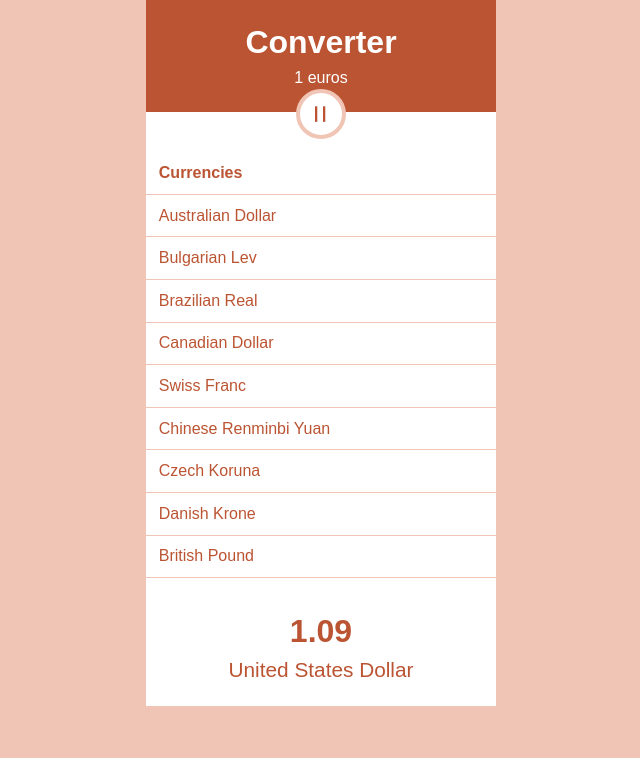
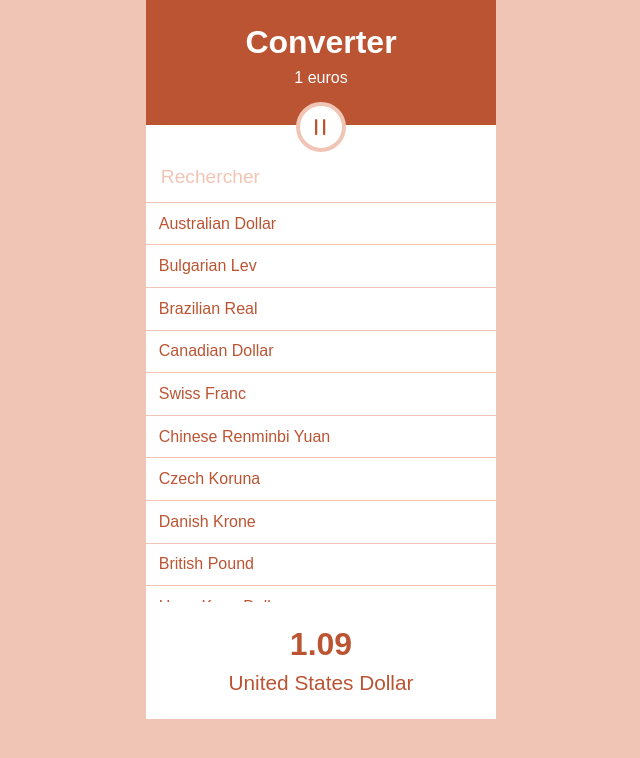
Before and after one commit to AlexandreGomesDaSilva/Currency-Converter, a React (Vite) app: page / in a window 1280 px wide. Shown: the top 758 px of the page, without its empty margins (319-959 px from the left). Built offline with nearby package versions, Linux system fonts and the light colour scheme.

Commit message:
Setting up controlled input : adding it to state + control on read/ on write

```diff
--- a/src/components/App/App.jsx
+++ b/src/components/App/App.jsx
@@ -20,11 +20,14 @@
       baseAmount: 1,
       // The name of the currently selected currency
       currencyName: 'United States Dollar',
+      // Input value for the currency search field
+      inputSearch: '',
     };
     // Binding the 'handleClick' method to the current instance of the class
     // This is necessary to preserve the correct context of 'this' inside the method
     this.handleClick = this.handleClick.bind(this);
     this.handleClickOnCurrency = this.handleClickOnCurrency.bind(this);
+    this.setSearchValue = this.setSearchValue.bind(this);
   }
 
   handleClick() {
@@ -40,6 +43,12 @@
   handleClickOnCurrency(newCurrencyName) {
     this.setState({
       currencyName: newCurrencyName,
+    });
+  }
+
+  setSearchValue(newValue) {
+    this.setState({
+      inputSearch: newValue,
     });
   }
 
@@ -62,7 +71,8 @@
 
   // Render method to render the component's UI
   render() {
-    const { currenciesOpen, baseAmount, currencyName } = this.state;
+    const { currenciesOpen, baseAmount, currencyName, inputSearch } =
+      this.state;
     const result = this.computeAmount();
 
     return (
@@ -74,6 +84,8 @@
             <Currencies
               currenciesList={currencies}
               handleClick={this.handleClickOnCurrency}
+              searchValue={inputSearch}
+              setSearchValue={this.setSearchValue}
             />
           )}
           <Amount
--- a/src/components/Currencies/Currencies.jsx
+++ b/src/components/Currencies/Currencies.jsx
@@ -1,9 +1,27 @@
 import PropTypes from 'prop-types';
 import './Currencies.scss';
 
-const Currencies = ({ currenciesList, handleClick }) => (
+const Currencies = ({
+  currenciesList,
+  handleClick,
+  searchValue,
+  setSearchValue,
+}) => (
   <div className="currencies">
-    <h3 className="currencies-title">Currencies</h3>
+    <div className="currencies-title">
+      <input
+        type="text"
+        className="currencies-search"
+        placeholder="Rechercher"
+        value={searchValue}
+        onChange={(event) => {
+          // console.log(event.target.value);
+
+          // Transmit the new value in App's state
+          setSearchValue(event.target.value);
+        }}
+      />
+    </div>
     {/* Iterate over each item in 'currenciesList' and create an 'li' element */}
     <ul>
       {currenciesList.map((item) => (
@@ -31,6 +49,8 @@
     })
   ).isRequired,
   handleClick: PropTypes.func.isRequired,
+  searchValue: PropTypes.string.isRequired,
+  setSearchValue: PropTypes.func.isRequired,
 };
 
 export default Currencies;
--- a/src/components/Currencies/Currencies.scss
+++ b/src/components/Currencies/Currencies.scss
@@ -6,9 +6,22 @@
   max-height: 450px;
 
   .currencies-title {
-    font-weight: variables.$fwBold;
     padding: variables.$gutter;
-    margin-top: variables.$gutter;
+  }
+  .currencies-search {
+    border: none;
+    width: 100%;
+    color: variables.$mainColor;
+    font-size: 1.2em;
+
+
+    &::placeholder {
+      color: variables.$altColor;
+    }
+
+    &:focus {
+      outline: none;
+    }
   }
 
   .currency {
--- a/src/components/Header/Header.scss
+++ b/src/components/Header/Header.scss
@@ -12,5 +12,6 @@
 
   .header-amount {
     margin-top: variables.$gutter;
+    margin-bottom: variables.$gutter;
   }
 }
```
